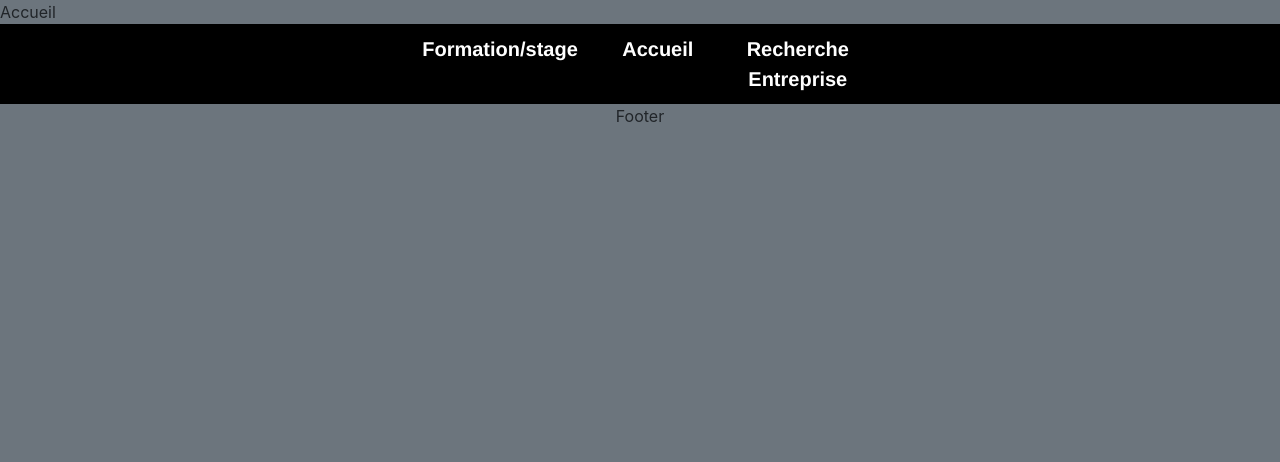
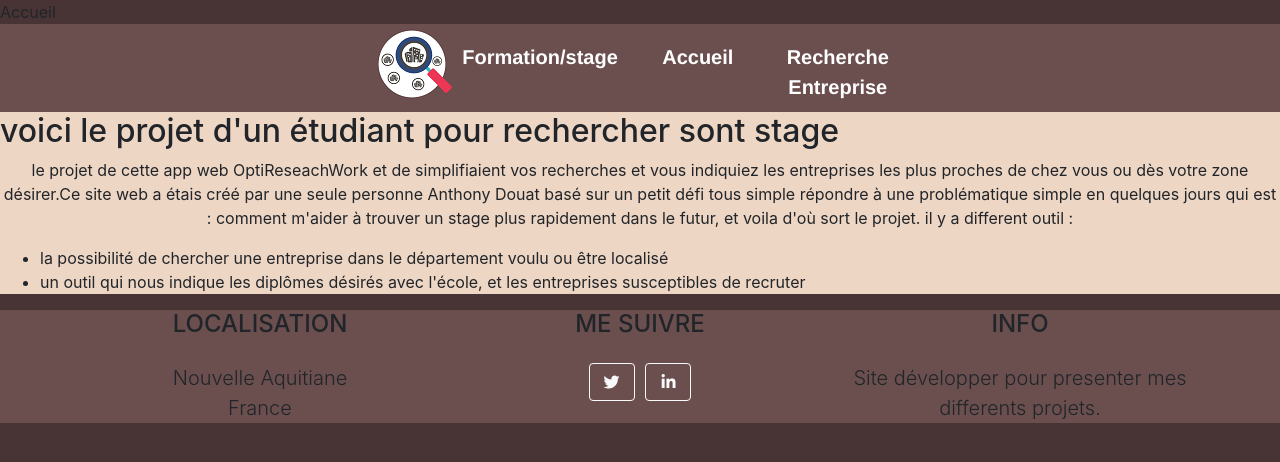
Before and after one commit to Anthonydt16/ProjetOptiResearchWork, a PHP site: page / in a window 1280 px wide. Shown: the top 462 px of the page. Run offline with PHP 8.4, Linux system fonts and the light colour scheme; some libraries are stand-ins or nearby versions.

Commit message:
modif design et implementation logo

```diff
--- a/index.php
+++ b/index.php
@@ -13,7 +13,7 @@ session_start();?>
 @import url(style/style.css);
 </style>
 </head>
-<body class="bg-secondary">
+<body >
 
 
 
--- a/style/style.css
+++ b/style/style.css
@@ -1,9 +1,15 @@
 .header{
-	background-color: #000000;
+	background-color: #6B4F4F;
+}
+body{
+	background-color: #483434;
+}
+.conteneur{
+	background-color: #EED6C4;
 }
 nav.menuPrincipal{
 	text-align: center;
-	background-color:#000000;
+	background-color:#6B4F4F;
 	font-size: 0px;
 }
 
@@ -43,3 +49,7 @@ nav.menuPrincipal ul li.actif {
   	color: black;
   	padding: 10px;
 }
+footer{
+	background-color: #6B4F4F;
+	font-size: 10px!important;
+}
--- a/vue/vueAccueil.php
+++ b/vue/vueAccueil.php
@@ -3,10 +3,15 @@ include_once ('vue/vueHaut.php');
 
 ?>
 <div class="conteneur">
-<script>
+<h2>voici le projet d'un étudiant pour rechercher sont stage</h2>
+<p class="text-center text-break" >le projet de cette app web OptiReseachWork et de simplifiaient vos recherches et
+  vous indiquiez les entreprises les plus proches de chez vous ou dès votre zone désirer.Ce site web a étais créé par une seule personne Anthony Douat basé sur un petit défi tous simple répondre à une problématique simple en quelques jours qui est : comment m'aider à trouver un stage plus rapidement dans le futur, et voila d'où sort le projet.
+il y a different outil :</p>
+<ul>
+  <li>la possibilité de chercher une entreprise dans le département voulu ou être localisé</li>
+  <li>un outil qui nous indique les diplômes désirés avec l'école, et les entreprises susceptibles de recruter </li>
+</ul>
 
-
-</script>
 </div>
     <?php
 
--- a/vue/vueBas.php
+++ b/vue/vueBas.php
@@ -1,4 +1,29 @@
-
-<div class="container bg-secondary">
-<p class="m-0 text-center text-black">Footer</p>
-</div>
+<!-- Footer-->
+        <footer class="footer text-center">
+            <div class="container">
+                <div class="row">
+                    <!-- Footer Location-->
+                    <div class="col-lg-4 mb-5 mb-lg-0">
+                        <h4 class="text-uppercase mb-4">localisation</h4>
+                        <p class="lead mb-0">
+                            Nouvelle Aquitiane
+                            <br />
+                            France
+                        </p>
+                    </div>
+                    <!-- Footer Social Icons-->
+                    <div class="col-lg-4 mb-5 mb-lg-0">
+                        <h4 class="text-uppercase mb-4">me suivre</h4>
+                        <a class="btn btn-outline-light btn-social mx-1" href="https://twitter.com/Gogodix2"><i class="fab fa-fw fa-twitter"></i></a>
+                        <a class="btn btn-outline-light btn-social mx-1" href="https://fr.linkedin.com/in/anthony-douat-a2118b195"><i class="fab fa-fw fa-linkedin-in"></i></a>
+                    </div>
+                    <!-- Footer About Text-->
+                    <div class="col-lg-4">
+                        <h4 class="text-uppercase mb-4">Info</h4>
+                        <p class="lead mb-0">
+                            Site développer pour presenter mes differents projets.
+                        </p>
+                    </div>
+                </div>
+            </div>
+        </footer>
--- a/vue/vueFormationStage.php
+++ b/vue/vueFormationStage.php
@@ -2,7 +2,7 @@
 include_once ('vue/vueHaut.php');
 
 ?>
-<div class="container bg-secondary">
+<div class="container">
   <iframe style="height: 800px; width: 100%;max-width: 100%;margin: auto;display: block;" src="https://labonnealternance.apprentissage.beta.gouv.fr/recherche-apprentissage?radius=60&romes=F1702,F1705,F1701&scope=all&lat=47&lon=2.2&caller=ID_service_appelant_labonnealternance&return_uri=/&return_logo_url=https://api.gouv.fr/images/api-logo/dinum.png" />-->
 
 </div>
--- a/vue/vueHaut.php
+++ b/vue/vueHaut.php
@@ -4,6 +4,9 @@
         <div class="img_fond">
         </div>
         <nav class="menuPrincipal">
+          <img class="img-fluid"
+     src="image/logo80px.png"
+     alt="Grapefruit slice atop a pile of other slices">
           <?php
           if(isset($bioRelai)){
             echo $bioRelai->afficheMenu();
```
Also changed, not shown: image/logo80px.png (added).
